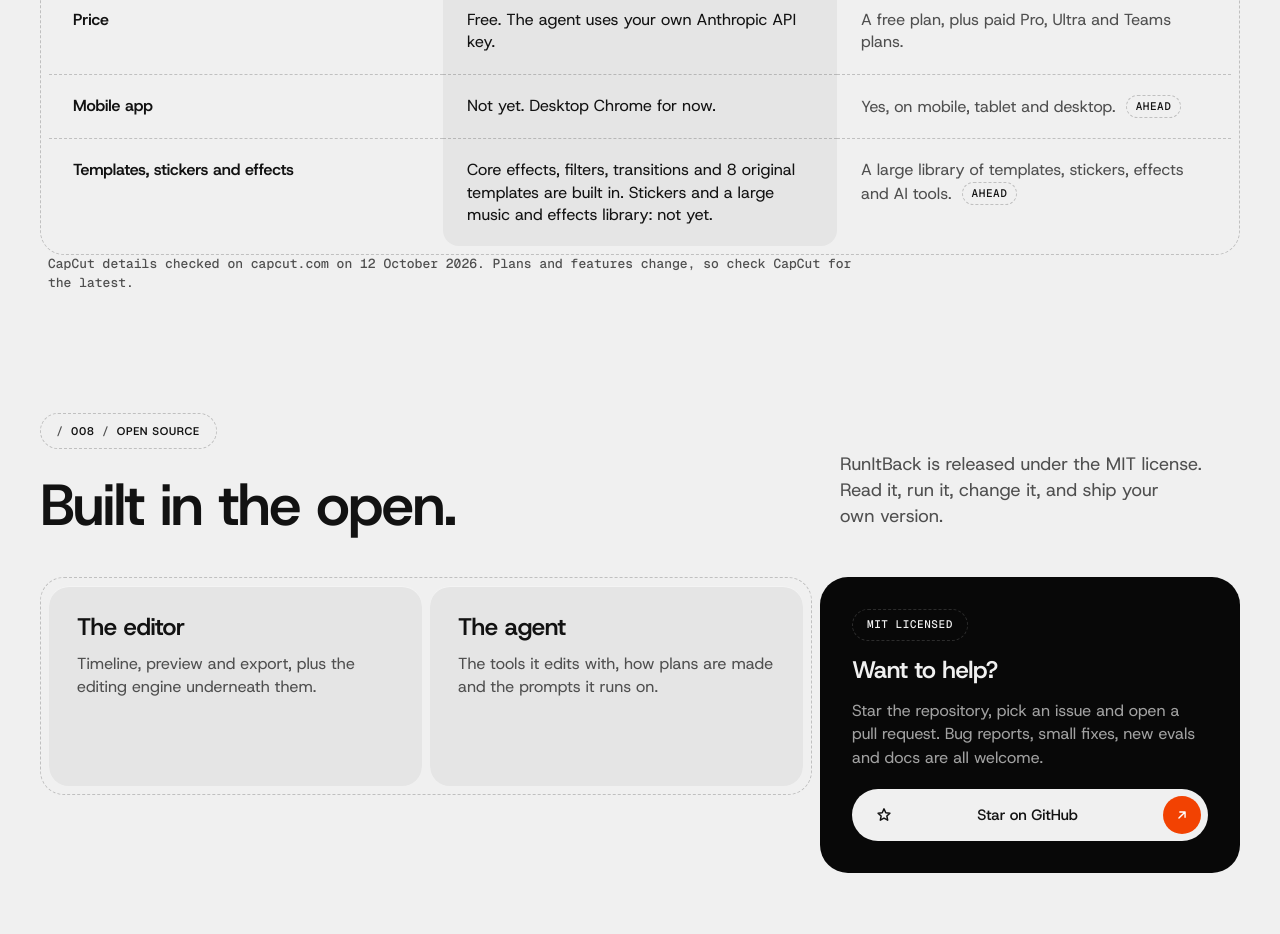
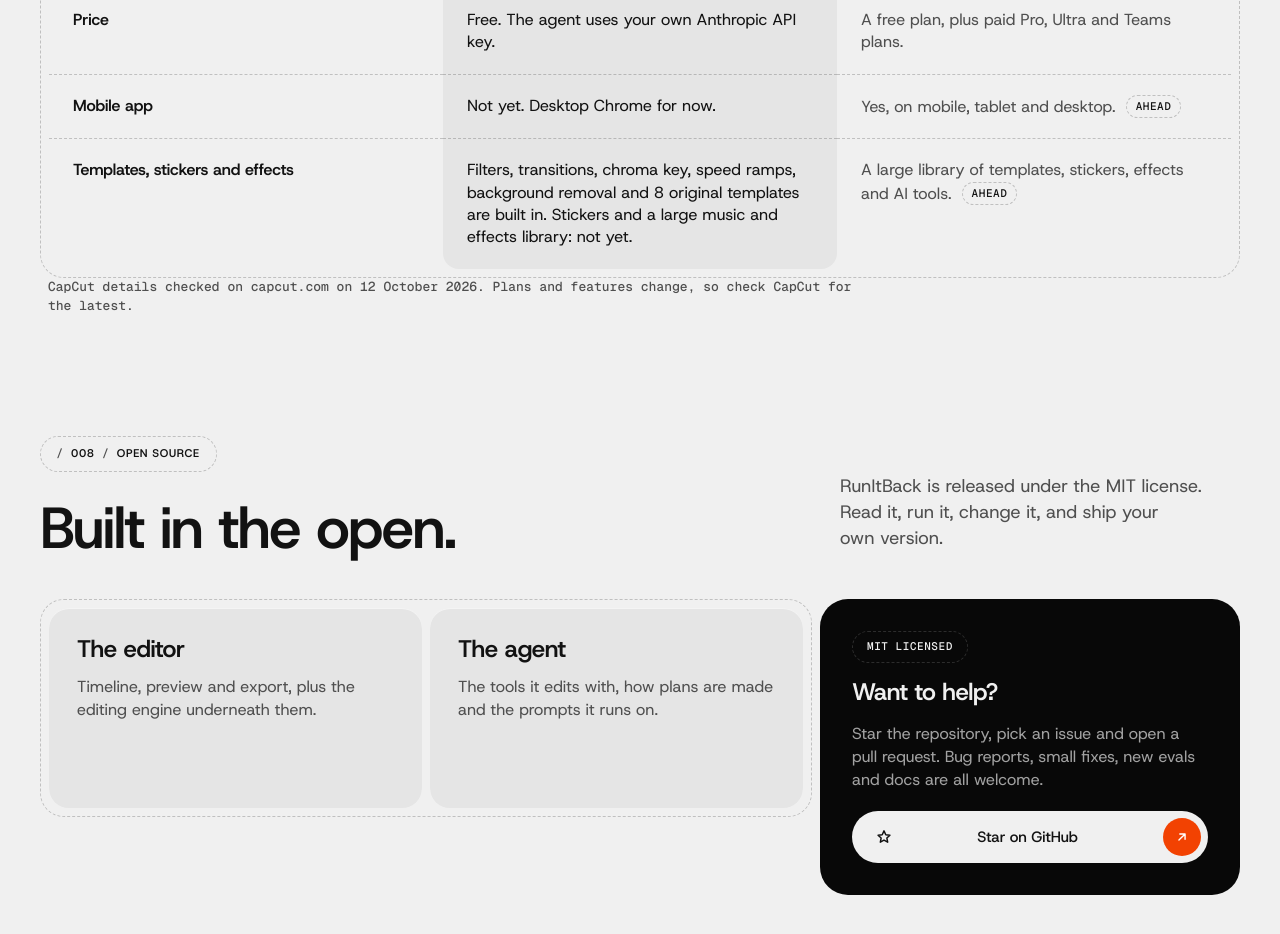
Before and after one commit to Svector-anu/runitback, a React (Vite) app: page / in a window 1280 px wide. Shown: the part 6940-7874 px from the top of the page. Built offline with nearby package versions, Linux system fonts and the light colour scheme.

Commit message:
fix(landing): FAQ and compare row stop listing shipped features as in progress; browsers answer matches the support matrix (#46)

```diff
--- a/src/ui/pages/landing-content.ts
+++ b/src/ui/pages/landing-content.ts
@@ -291,7 +291,7 @@
       { feature: "Edit by describing it", runitback: "Yes. An agent proposes a plan, you approve it, and one undo reverts it.", capcut: "AI tools that generate and edit. Check CapCut for how they work." },
       { feature: "Price", runitback: "Free. The agent uses your own Anthropic API key.", capcut: "A free plan, plus paid Pro, Ultra and Teams plans." },
       { feature: "Mobile app", runitback: "Not yet. Desktop Chrome for now.", capcut: "Yes, on mobile, tablet and desktop.", ahead: "capcut" },
-      { feature: "Templates, stickers and effects", runitback: "Core effects, filters, transitions and 8 original templates are built in. Stickers and a large music and effects library: not yet.", capcut: "A large library of templates, stickers, effects and AI tools.", ahead: "capcut" },
+      { feature: "Templates, stickers and effects", runitback: "Filters, transitions, chroma key, speed ramps, background removal and 8 original templates are built in. Stickers and a large music and effects library: not yet.", capcut: "A large library of templates, stickers, effects and AI tools.", ahead: "capcut" },
     ],
     aheadLabel: "Ahead",
     checked: "CapCut details checked on capcut.com on 12 October 2026. Plans and features change, so check CapCut for the latest.",
@@ -321,7 +321,7 @@
       },
       {
         question: "What can it do today?",
-        answer: "A multi-track timeline, keyframes, masks, text with stroke, shadow and animations, filters and colour adjustments, 7 transitions, crop, freeze frame, speed with pitch kept, captions from files or speech, 8 original templates, and export to MP4 or WebM. The agent can remove dead air, cut to the beat, find a spoken phrase or what is on screen, reframe to a face, and apply templates. In progress: beat-sync button, noise removal, text to speech, chroma key, speed ramps and background removal.",
+        answer: "A multi-track timeline, keyframes, masks, text with stroke, shadow and animations, filters and colour adjustments, 7 transitions, crop, freeze frame, speed with pitch kept, captions from files or speech, 8 original templates, and export to MP4 or WebM. The agent can remove dead air, cut to the beat, find a spoken phrase or what is on screen, reframe to a face, and apply templates. Also built in: chroma key, speed ramps with a curve editor, background removal, point tracking and stabilization, snap cuts to the beat, noise removal, text to speech, and caption translation.",
       },
       {
         question: "Is my video uploaded?",
@@ -341,7 +341,7 @@
       },
       {
         question: "Which browsers work?",
-        answer: "Chrome on desktop is the supported browser. Firefox and Safari are not supported yet. On a phone the layout is limited, so it works best in desktop Chrome.",
+        answer: "Desktop Chrome is the tested browser. Firefox and Safari pass our import, edit and export smoke tests, but treat them as experimental: Safari does not draw blur, colour-adjust or sharpen, and Firefox exports MP4 with Opus audio. On a phone the layout is limited, so it works best in desktop Chrome.",
       },
       {
         question: "What does Understand download?",
```
